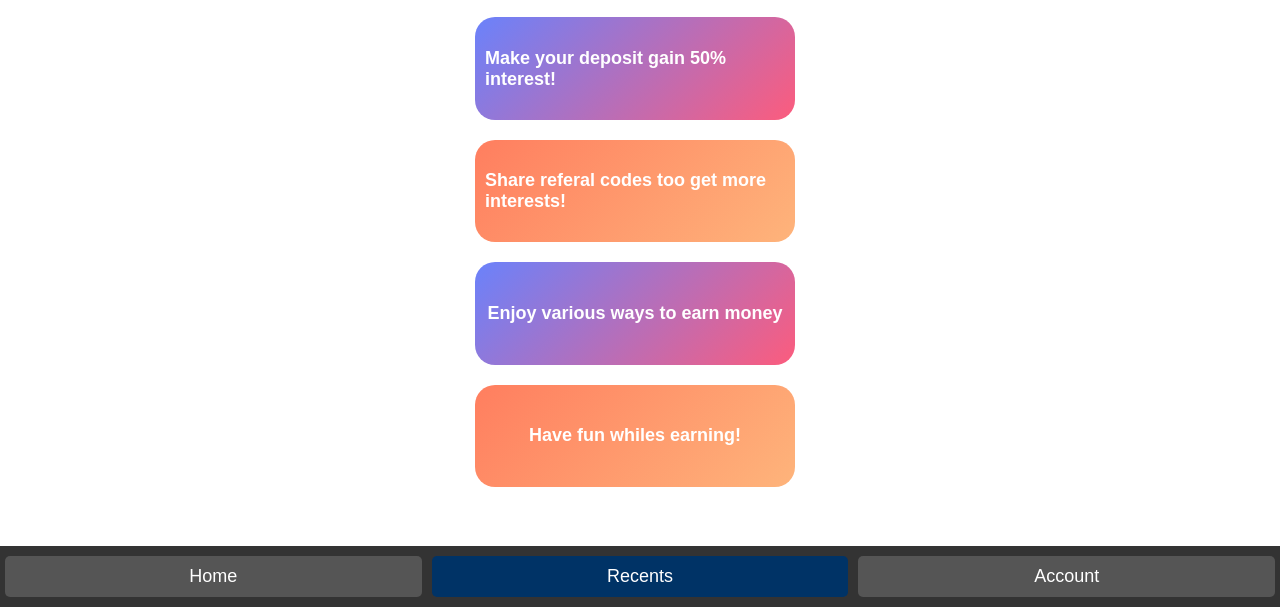
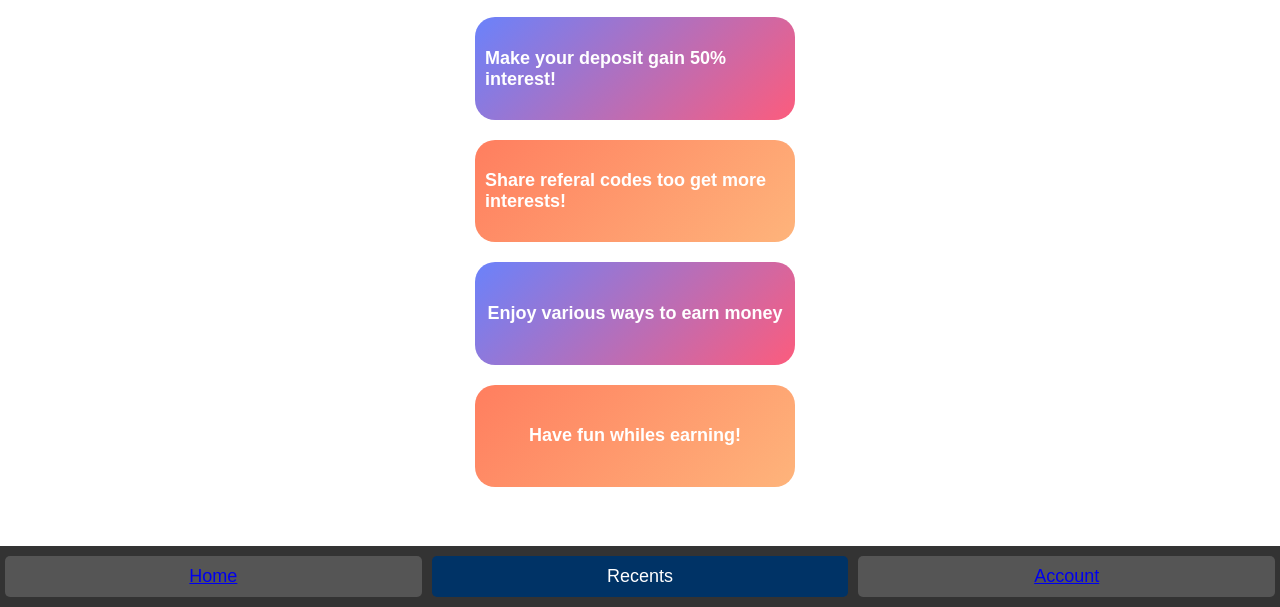
Before and after one commit to Leokim77-1/Mark.earn, a plain HTML site: page Recents.html in a window 1280 px wide. Shown: the part 193-800 px from the top of the page. Drawn offline with Linux system fonts and the light colour scheme.

Commit message:
Recents.html

```diff
--- a/Recents.html
+++ b/Recents.html
@@ -148,9 +148,9 @@
 
     <!-- Bottom Taskbar -->
     <div class="taskbar">
-        <button onclick="window.location.href='markearn.html'">Home</button>
-        <button onclick="window.location.href='recents.html'">Recents</button>
-        <button onclick="window.location.href='account.html'">Account</button>
+        <button><a href=" Markearn.html" class="linkbtns" class="lnk">Home</a href></button>
+        <button>Recents</button>
+        <button><a href=" Account.html" class="linkbtns" class="lnk">Account</a href></button>
     </div>
 
     <script>
```
